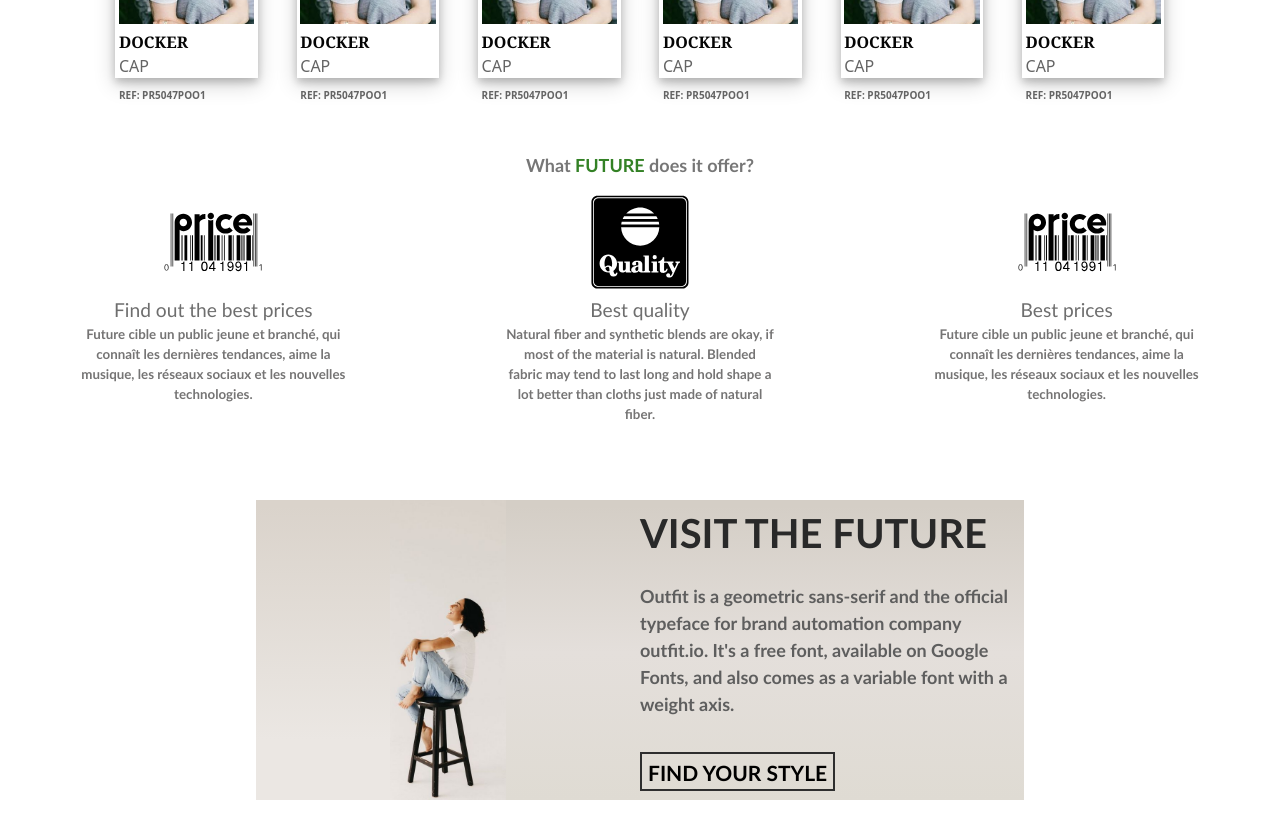
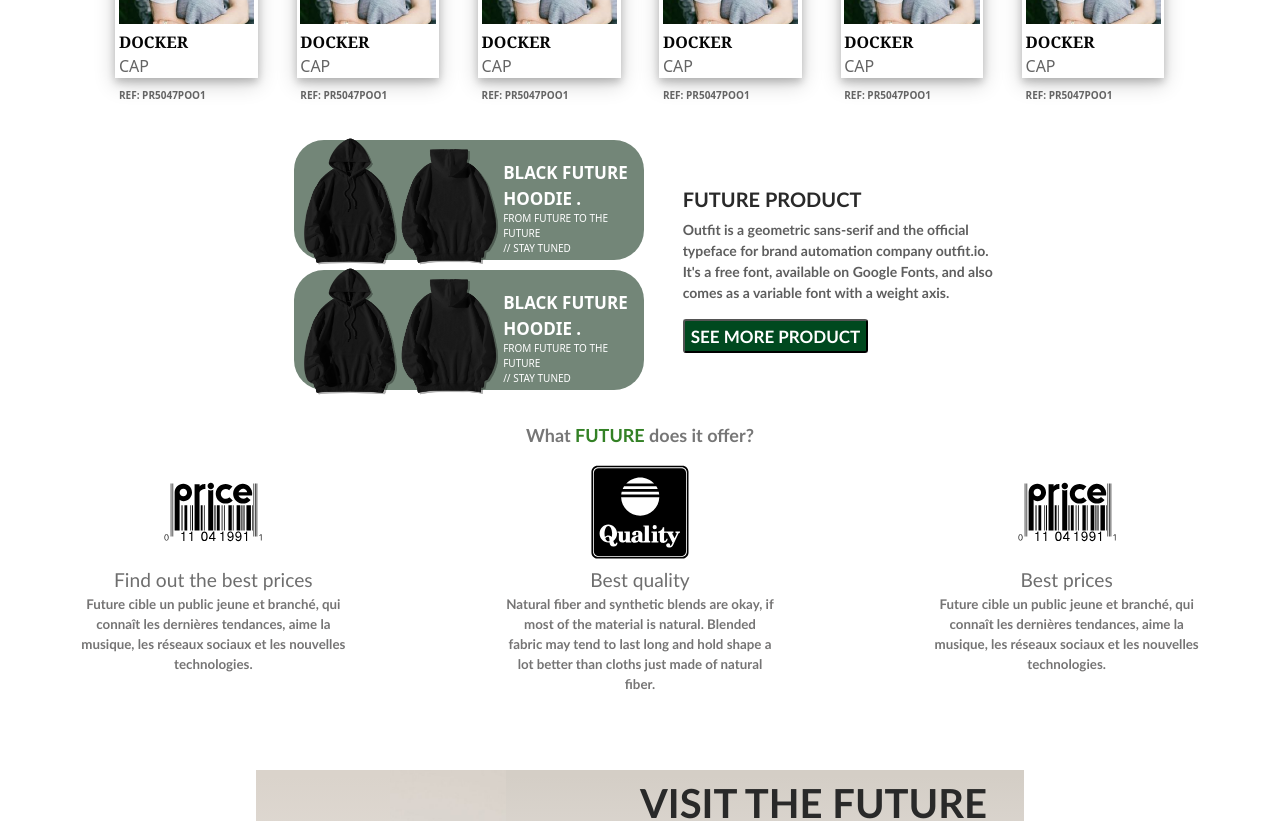
Before and after one commit to MalikBenJemiaa/future-frontend, an Angular app: page /home in a window 1280 px wide. Shown: the part 1220-2041 px from the top of the page. Built offline with nearby package versions, Linux system fonts and the light colour scheme.

Commit message:
'lastVersion'

```diff
--- a/src/app/contact/contact.component.css
+++ b/src/app/contact/contact.component.css
@@ -1,6 +1,6 @@
 .wrapper {
   display: flex;
-  margin-top: 50px;
+  margin-top: 80px;
   flex-direction: column;
   margin-bottom: 50px;
   justify-content: center;
--- a/src/app/home-page/home-page.component.css
+++ b/src/app/home-page/home-page.component.css
@@ -1,3 +1,138 @@
+.ourdes {
+  width: 60%;
+  margin: auto;
+  margin-bottom: 30px;
+  display: flex;
+  /* border: #00491f solid 1px; */
+  flex-wrap: wrap;
+  justify-content: space-evenly;
+  align-items: center;
+}
+.ourdes .thecappic {
+  display: flex;
+  flex-direction: column;
+  justify-content: center;
+  align-items: center;
+}
+.uu {
+  margin-top: 20px;
+}
+.item-pr {
+  /* margin: auto; */
+  margin-top: 10px;
+  /* margin-top: 100px; */
+
+  min-width: 350px;
+  height: 120px;
+  border: 0px solid #006400;
+  background-color: #738678;
+  border-radius: 30px;
+  display: flex;
+  flex-wrap: wrap;
+  align-content: center;
+}
+.item-pr:hover {
+  background-color: #667068;
+}
+.item-pr:hover .front-image {
+  width: 60%;
+  /* background-color: #ffffff; */
+  height: 135px;
+}
+.item-pr:active {
+  background-color: #585e59;
+}
+.front-image {
+  /* if we wana split it into front  and back photo we must make the width 25%  */
+  width: 60%;
+  height: 130px;
+  background-image: url("../imgg/capuche.svg");
+  background-repeat: no-repeat;
+  background-size: cover;
+  margin: auto;
+  /* border: 2px rgb(248, 246, 246) solid; */
+}
+.back-image {
+  width: 25%;
+  height: 130px;
+  margin: auto;
+  /* border: 2px rgb(252, 245, 245) solid; */
+}
+.data-pr {
+  width: 40%;
+  height: 80px;
+  margin: auto;
+  /* border: 2px rgb(235, 226, 226) solid; */
+  display: flex;
+  flex-direction: column;
+  flex-wrap: nowrap;
+  align-content: flex-start;
+}
+.title-pr {
+  margin: auto;
+  color: white;
+  font-weight: bolder;
+  font-size: 17px;
+  text-align: left;
+}
+.title-pr,
+div {
+  /* margin-left: -12px; */
+  padding-left: 0px;
+}
+.description-pr {
+  text-align: left;
+  margin: auto;
+  font-size: 10px;
+  color: white;
+}
+.des {
+  text-align: left;
+}
+.ourdes .thecappic {
+  /* border: #00491f solid 1px; */
+  width: 50%;
+}
+.ourdes .lateq {
+  margin-top: 20px;
+  width: 30%;
+  min-width: 320px;
+}
+.ourdes .lateq h1 {
+  font-family: "Gill Sans", sans-serif;
+  color: rgb(79, 79, 79);
+  font-size: 20px;
+  color: rgb(41, 41, 41);
+  font-weight: bold;
+}
+.ourdes .lateq p {
+  font-family: "Gill Sans", sans-serif;
+  color: rgb(94, 94, 94);
+  font-size: 14px;
+  font-weight: bold;
+}
+.ourdes .lateq button {
+  font-family: "Gill Sans", sans-serif;
+  font-weight: bold;
+  /* border: 2px solid rgb(46, 46, 46); */
+  color: rgb(255, 255, 255);
+  background-color: #00491f;
+  border-radius: 3px;
+  font-size: 17px;
+  /* font-size: 21px; */
+  /* background-color: transparent; */
+  padding-top: 3px;
+}
+.ourdes .lateq button:hover {
+  background-color: rgb(46, 78, 46);
+  color: white;
+  /* border: 2px solid rgb(62, 105, 62); */
+}
+.ourdes .lateq button:active {
+  background-color: rgb(24, 43, 24);
+  color: white;
+  /* border: 2px solid rgb(47, 79, 47); */
+}
 .p1 {
   width: 60%;
   height: 300px;
@@ -691,3 +826,9 @@
     width: 100%;
   }
 }
+
+@media only screen and (max-width: 1066px) {
+  .ourdes {
+    margin-bottom: 0px;
+  }
+}
--- a/src/app/home-page/home-page.component.html
+++ b/src/app/home-page/home-page.component.html
@@ -101,6 +101,53 @@
         </div>
       </div>
     </div>
+  </div>
+</div>
+<div class="ourdes">
+  <div class="thecappic">
+    <button class="item-pr">
+      <div class="front-image">
+        <!-- for the front image -->
+      </div>
+      <!-- <div class="back-image">
+            for the front image
+          </div> -->
+      <div class="data-pr">
+        <div class="title-pr">
+          <div>BLACK FUTURE HOODIE .</div>
+        </div>
+        <div class="description-pr">
+          <div class="des">FROM FUTURE TO THE FUTURE</div>
+          <div>// STAY TUNED</div>
+        </div>
+      </div>
+    </button>
+    <button class="item-pr uu">
+      <div class="front-image">
+        <!-- for the front image -->
+      </div>
+      <!-- <div class="back-image">
+            for the front image
+          </div> -->
+      <div class="data-pr">
+        <div class="title-pr">
+          <div>BLACK FUTURE HOODIE .</div>
+        </div>
+        <div class="description-pr">
+          <div class="des">FROM FUTURE TO THE FUTURE</div>
+          <div>// STAY TUNED</div>
+        </div>
+      </div>
+    </button>
+  </div>
+  <div class="lateq">
+    <h1 class="ee">FUTURE PRODUCT</h1>
+    <p class="ee">
+      Outfit is a geometric sans-serif and the official typeface for brand
+      automation company outfit.io. It's a free font, available on Google Fonts,
+      and also comes as a variable font with a weight axis.
+    </p>
+    <button class="ee">SEE MORE PRODUCT</button>
   </div>
 </div>
 <div class="hero2">
--- a/src/app/show-pro/show-pro.component.css
+++ b/src/app/show-pro/show-pro.component.css
@@ -97,12 +97,13 @@
   color: aliceblue;
 }
 .alerta {
+  margin: auto;
   position: absolute;
   /* top: -150px; */
   top: -300px;
   /* top: 150px; */
+  /* left: 50px; */
   left: 25%;
-  margin: auto;
   /* animation-name: example; */
   animation-duration: 0.5s;
   /* margin-top: 50px; */
@@ -114,6 +115,8 @@
   background-repeat: no-repeat;
   background-size: cover cover;
   width: 50%;
+  /* min-width: 300px; */
+  /* max-width: 500px; */
   height: 150px;
   display: flex;
   background-color: rgb(255, 255, 255);
```
